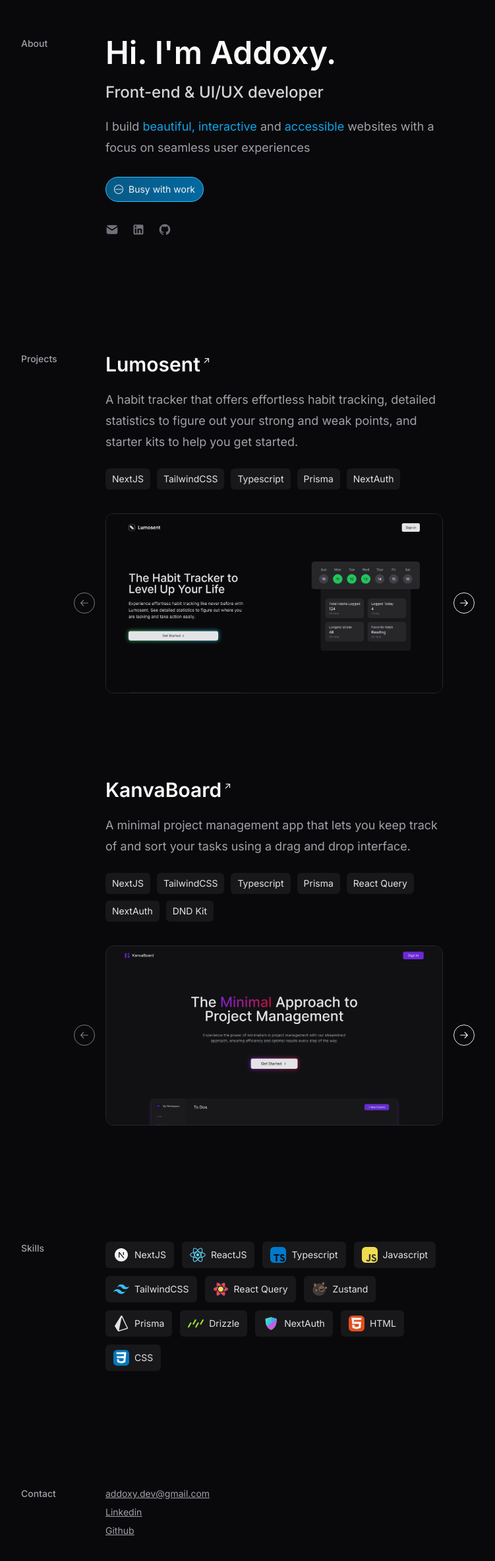
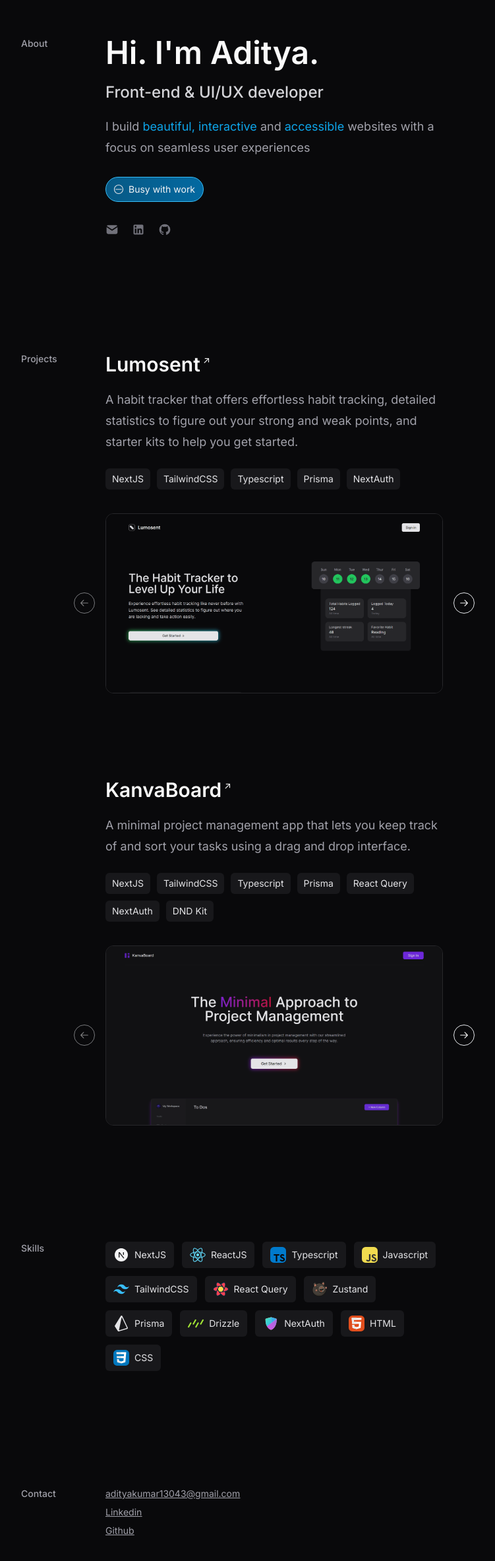
Before and after one commit to addoxy/addoxy.me, a Next.js app: page / in a window 1280 px wide. Shown: the part 136-2502 px from the top of the page at 66% size, without its empty margins (224-975 px from the left). Built offline with nearby package versions, Linux system fonts and the light colour scheme; what tailwindcss-debug-screens would draw is missing.

Commit message:
refactor:  edit headline and metadata

```diff
--- a/src/app/layout.tsx
+++ b/src/app/layout.tsx
@@ -7,8 +7,9 @@
 const inter = Inter({ subsets: ['latin'] });
 
 export const metadata: Metadata = {
-  title: 'Addoxy',
-  description: 'Portfolio website',
+  title: 'Aditya - Front-end & UI/UX developer',
+  description:
+    'Portfolio website of Aditya a front-end & UI/UX developer who builds beautiful, interactive and accessible websites with a focus on seamless user experiences',
 };
 
 export const viewport: Viewport = {
--- a/src/app/page.tsx
+++ b/src/app/page.tsx
@@ -117,7 +117,7 @@
           About
         </h3>
         <h1 className="mb-5 text-5xl font-semibold text-zinc-50">
-          Hi. I&apos;m Addoxy.
+          Hi. I&apos;m Aditya.
         </h1>
         <p className="mb-5 text-2xl font-medium text-zinc-300">
           Front-end & UI/UX developer
@@ -175,7 +175,9 @@
           Contact
         </h3>
         <div className="flex flex-col gap-2 text-zinc-400 underline">
-          <a href="mailto:addoxy.dev@gmail.com">addoxy.dev@gmail.com</a>
+          <a href="mailto:adityakumar13043@gmail.com">
+            adityakumar13043@gmail.com
+          </a>
           <a
             target="_blank"
             href="https://www.linkedin.com/in/aditya-kumar-25605b238/"
```
